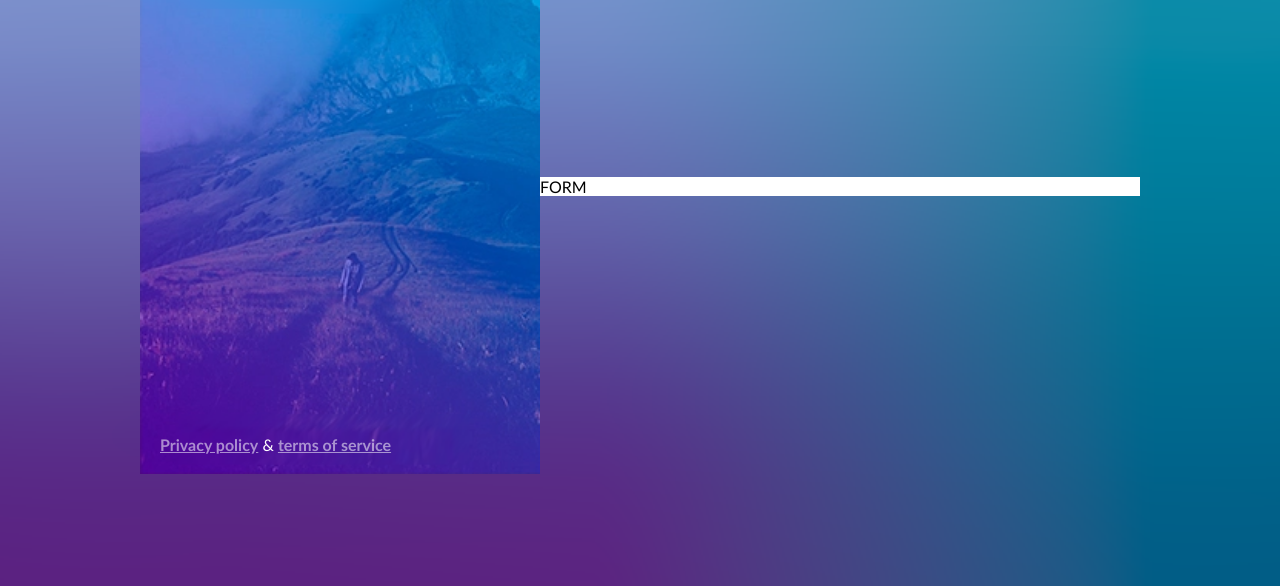
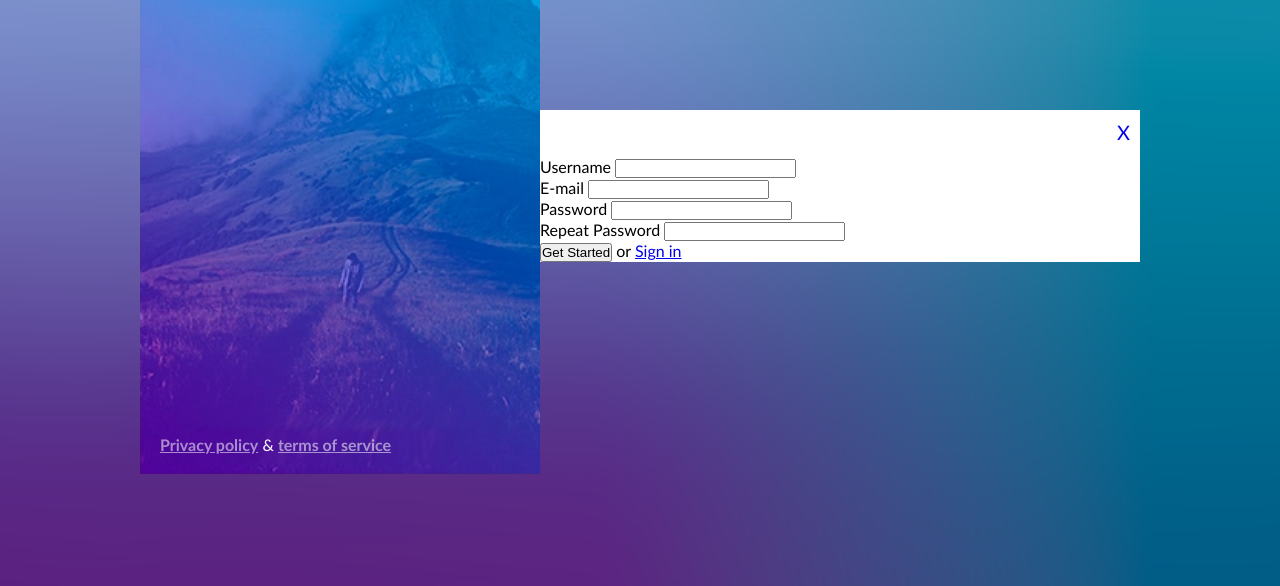
Before and after one commit to JurgitaE/04-sign-up, a website: page index.html in a window 1280 px wide. Shown: the part 214-800 px from the top of the page. Drawn offline with Linux system fonts and the light colour scheme.

Commit message:
layout #5

```diff
--- a/css/base/base.css
+++ b/css/base/base.css
@@ -16,5 +16,4 @@ body {
     align-items: center;
     height: 100vh;
     position: relative;
-    /* flex-wrap: wrap; */
 }
--- a/css/base/layout.css
+++ b/css/base/layout.css
@@ -35,28 +35,9 @@ body::before {
     flex-direction: column;
     justify-content: space-between;
 }
-/* .main-content {
-    width: 80%;
-    display: flex;
-    align-items: center;
-    justify-content: center;
-    flex-wrap: wrap;
-    position: relative;
+
+.nav {
+    display: inline-block;
+    width: 100%;
+    padding-bottom: 10px;
 }
-
-.hero {
-    width: 400px;
-}
-
-.description {
-    position: absolute;
-    top: 20px;
-    bottom: 20px;
-    left: 0px;
-    display: flex;
-    flex-direction: column;
-    justify-content: space-between;
-}
-.form{
-    width: 50%;
-} */
--- a/css/pages/home.css
+++ b/css/pages/home.css
@@ -1,3 +1,11 @@
+
+.close {
+    float: right;
+    padding-right: 10px;
+    padding-top: 10px;
+    text-decoration: none;
+    font-size: 20px;
+}
 
 .form {
     background-color: #fff;
--- a/index.html
+++ b/index.html
@@ -38,7 +38,35 @@
                     <a href="#" class="link"> terms of service</a>
                 </p>
             </div>
-            <div class="form">FORM</div>
+            <div class="form">
+                <div class="nav"><a href="#" class="close">X</a></div>
+                <form action="">
+                    <div class="row">
+                        <label for="username" class="label">Username</label>
+                        <input type="text" name="username" id="username" class="input" />
+                    </div>
+                    <div class="row">
+                        <label for="email" class="label">E-mail</label>
+                        <input type="email" name="email" id="email" class="input" />
+                    </div>
+                    <div class="row">
+                        <label for="password" class="label">Password</label>
+                        <input
+                            type="password"
+                            name="password"
+                            id="password"
+                            class="input" />
+                    </div>
+                    <div class="row">
+                        <label for="repeat" class="label">Repeat Password</label>
+                        <input type="password" name="repeat" id="repeat" class="input" />
+                    </div>
+                    <div class="row">
+                        <button class="btn">Get Started</button> or
+                        <a href="#">Sign in</a>
+                    </div>
+                </form>
+            </div>
         </main>
     </body>
 </html>
```
